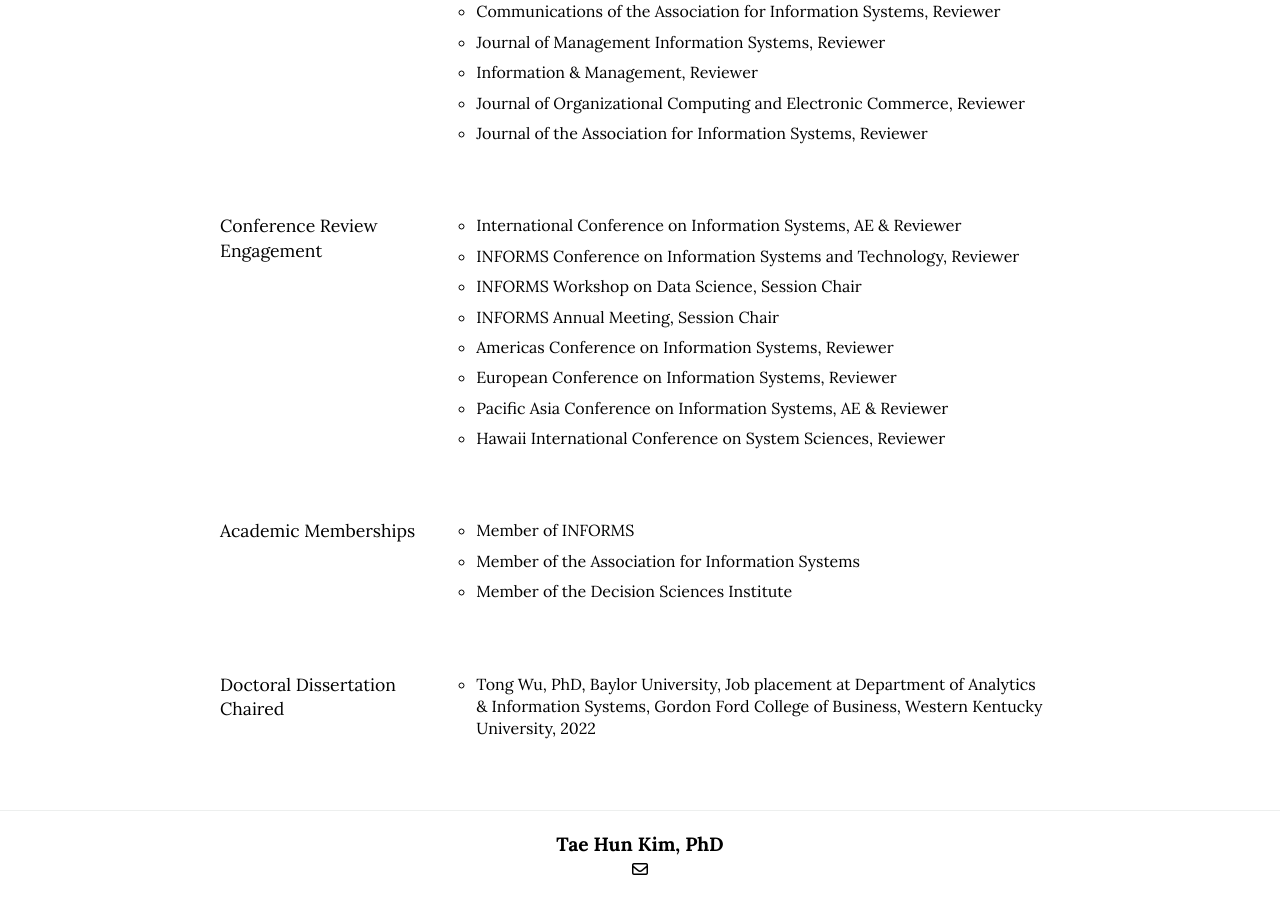
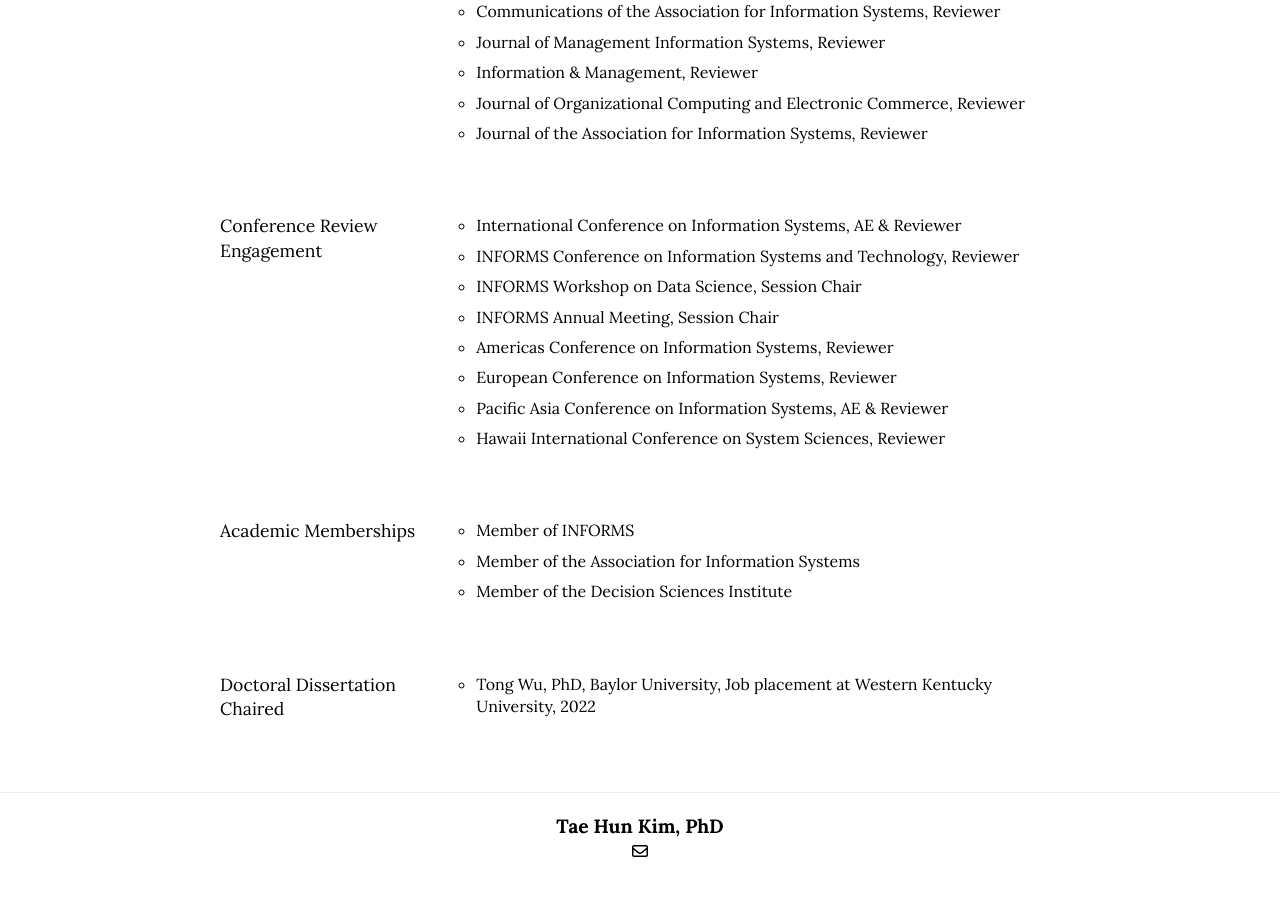
Before and after one commit to istaehun/taehun, a Jekyll site: the page built from engagement.html, in a window 1280 px wide and 900 px high, scrolled down 2512 px. Built offline with Jekyll 4.4.1, drawn with Linux system fonts in a browser that asks for light colours; nearby versions of some CDN libraries.

Commit message:
Update engagement.yml

```diff
--- a/_data/engagement.yml
+++ b/_data/engagement.yml
@@ -76,4 +76,4 @@
   -
     title: Doctoral Dissertation Chaired
     list:
-      - "Tong Wu, PhD, Baylor University, Job placement at Department of Analytics & Information Systems, Gordon Ford College of Business, Western Kentucky University, 2022"
+      - "Tong Wu, PhD, Baylor University, Job placement at Western Kentucky University, 2022"
```
